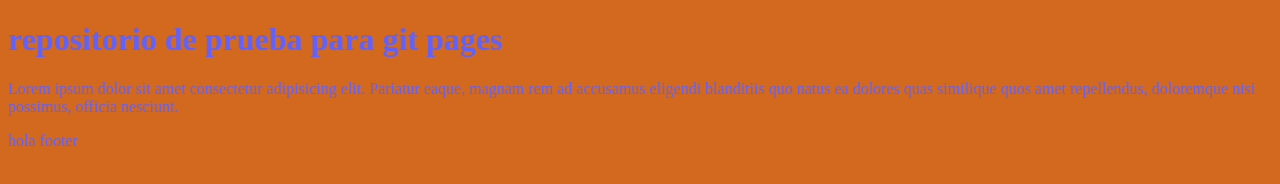
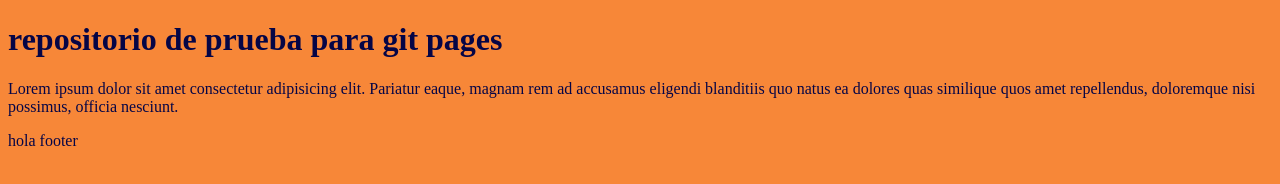
Before and after one commit to Bikiel/Aojamiento-ghp, a plain HTML site: page index.html in a window 1280 px wide. Drawn offline with Linux system fonts and the light colour scheme.

Commit message:
cambios css

```diff
--- a/style.css
+++ b/style.css
@@ -1,4 +1,4 @@
 body{
-    color: rgb(97, 97, 252);
-    background-color: chocolate;
+    color: rgb(5, 5, 70);
+    background-color: rgb(247, 135, 56);
 }
```
